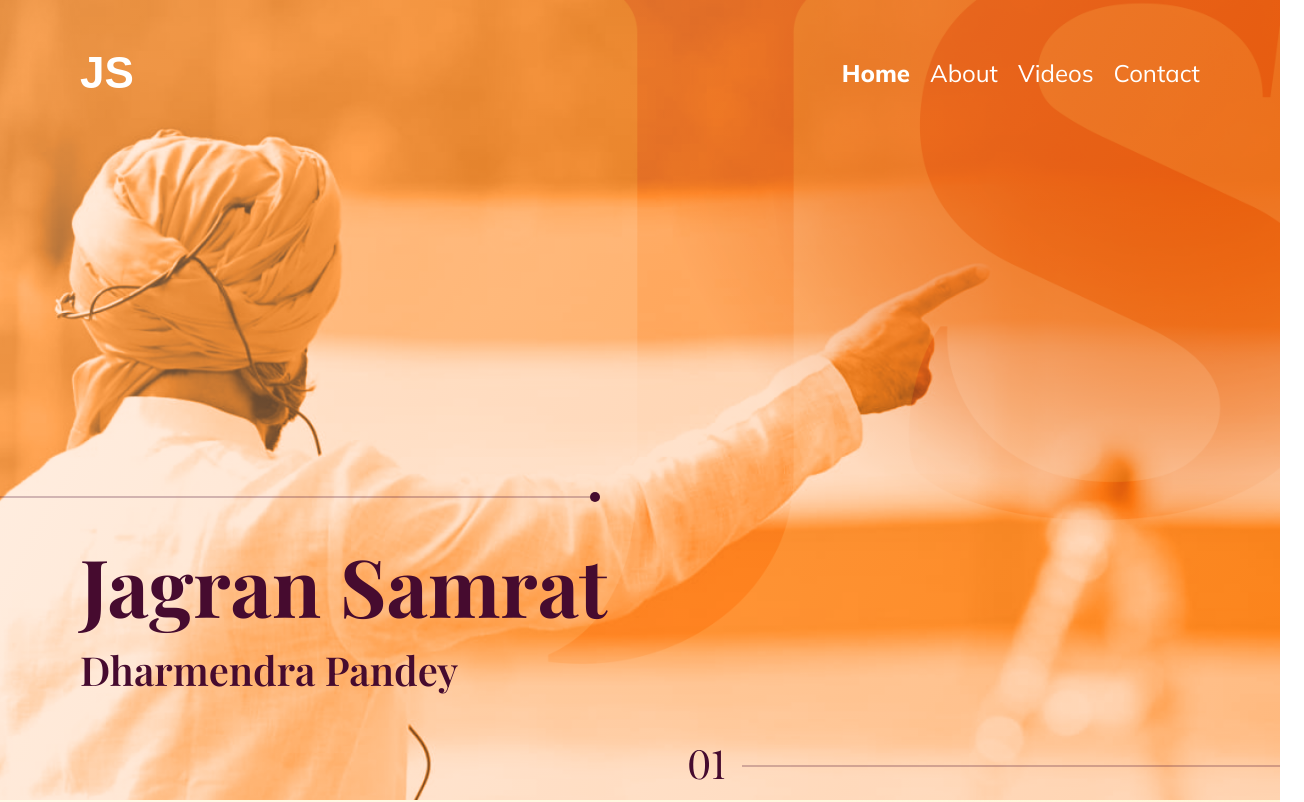
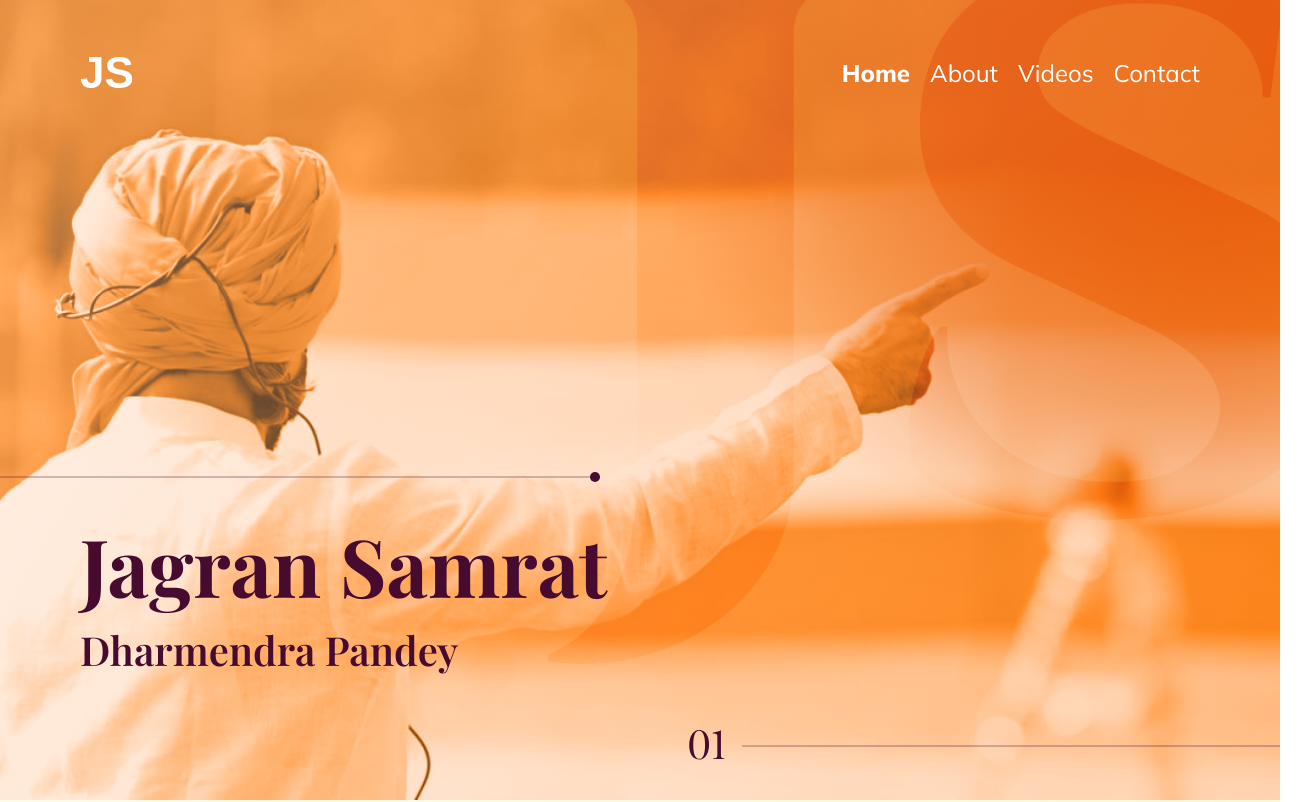
Before and after one commit to ShivanshuAtGit/js-lp, a Next.js app: page / in a window 1280 px wide. Shown: the top 802 px of the page, 1304 px wide, since content can reach past the window. Built offline with nearby package versions, Linux system fonts and the light colour scheme; no server answers; a web font is replaced by a local one.

Commit message:
spacing fixes

```diff
--- a/src/components/HeroSection/index.tsx
+++ b/src/components/HeroSection/index.tsx
@@ -13,8 +13,8 @@ import mWebPageMarkSVG from '@/Assets/Images/Icons/line-and-number/page-mark-mwe
 export default function HeroSection() {
   return (
     <section id="home" className="hero__container NAV_SECTION">
-      <div className="">
-        <div className="pt-[250px] sm:pt-[400px] w-full">
+      <div className="md:-mx-6">
+        <div className="pt-[250px] sm:pt-[380px] w-full">
           <DeviceRenderer renderOn={['desktop', 'tablet']}>
             <Image alt="top-line" src={topLineSVG} />
           </DeviceRenderer>
--- a/src/containers/AboutSection/styles.modules.css
+++ b/src/containers/AboutSection/styles.modules.css
@@ -6,7 +6,7 @@
   display: flex;
   justify-content: space-between;
   column-gap: 84px;
-  padding: 92px 0;
+  padding: 92px 24px;
 }
 
 .t-gradient {
```
